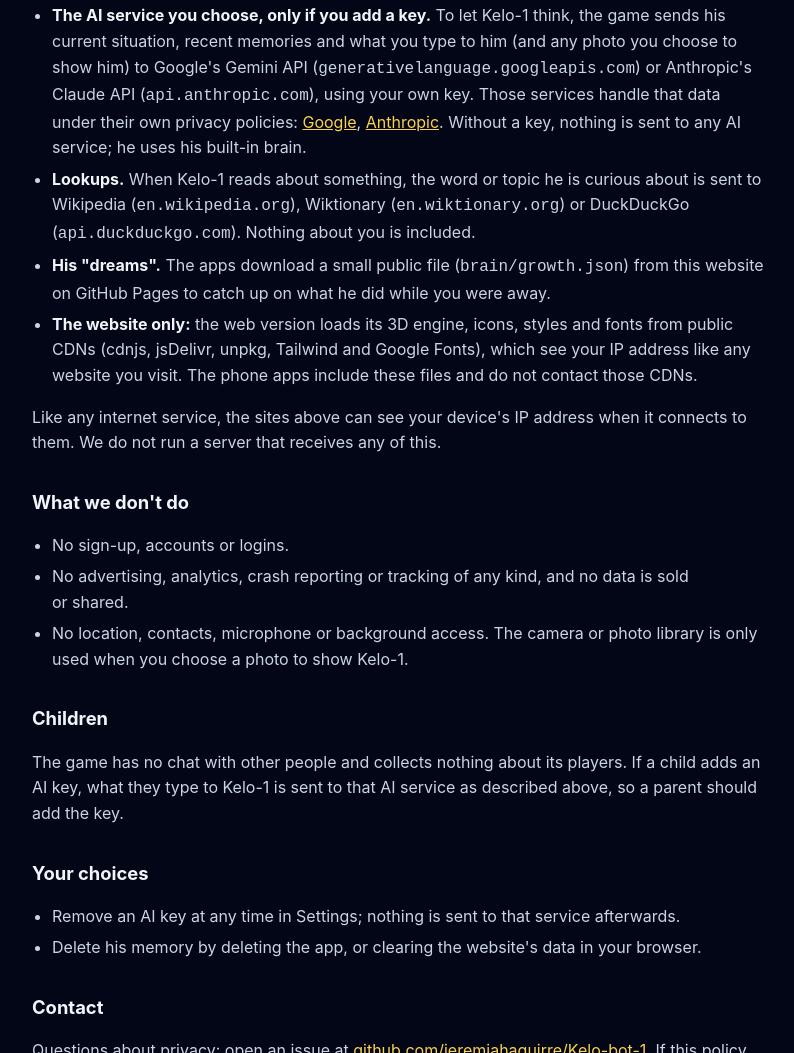
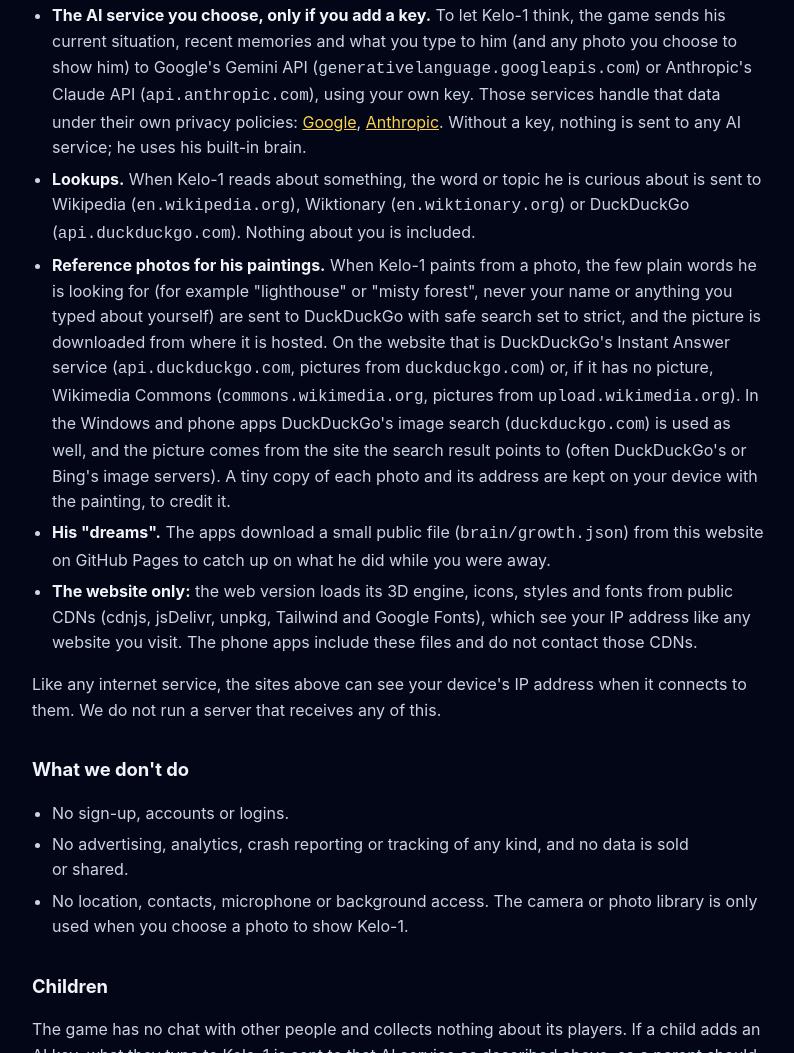
Before and after one commit to jeremiahaguirre/Kelo-bot-1, an Electron app: page privacy.html in a window 1440 px wide. Shown: the part 708-1761 px from the top of the page, without its empty margins (320-1114 px from the left). Drawn offline with Linux system fonts and the light colour scheme.

Commit message:
CSP and privacy page: the exact new hosts (duckduckgo.com, commons.wikimedia.org, upload.wikimedia.org)

```diff
--- a/privacy.html
+++ b/privacy.html
@@ -61,6 +61,15 @@
       <li><strong>Lookups.</strong> When Kelo-1 reads about something, the word or topic he is curious about is sent to
         Wikipedia (<code>en.wikipedia.org</code>), Wiktionary (<code>en.wiktionary.org</code>) or DuckDuckGo
         (<code>api.duckduckgo.com</code>). Nothing about you is included.</li>
+      <li><strong>Reference photos for his paintings.</strong> When Kelo-1 paints from a photo, the few plain words he is
+        looking for (for example "lighthouse" or "misty forest", never your name or anything you typed about yourself)
+        are sent to DuckDuckGo with safe search set to strict, and the picture is downloaded from where it is hosted.
+        On the website that is DuckDuckGo's Instant Answer service (<code>api.duckduckgo.com</code>, pictures from
+        <code>duckduckgo.com</code>) or, if it has no picture, Wikimedia Commons (<code>commons.wikimedia.org</code>,
+        pictures from <code>upload.wikimedia.org</code>). In the Windows and phone apps DuckDuckGo's image search
+        (<code>duckduckgo.com</code>) is used as well, and the picture comes from the site the search result points to
+        (often DuckDuckGo's or Bing's image servers). A tiny copy of each photo and its address are kept on your device
+        with the painting, to credit it.</li>
       <li><strong>His "dreams".</strong> The apps download a small public file (<code>brain/growth.json</code>) from this
         website on GitHub Pages to catch up on what he did while you were away.</li>
       <li><strong>The website only:</strong> the web version loads its 3D engine, icons, styles and fonts from public
--- a/scripts/build-web.mjs
+++ b/scripts/build-web.mjs
@@ -39,7 +39,7 @@ const APP_CSP = [
   "img-src 'self' data: blob:",
   "media-src 'self' data: blob:",
   // blob: lets js/native.js read a file the game made (a brain backup) to save it to Documents
-  "connect-src 'self' blob: https://generativelanguage.googleapis.com https://api.anthropic.com https://en.wikipedia.org https://en.wiktionary.org https://api.duckduckgo.com https://jeremiahaguirre.github.io",
+  "connect-src 'self' blob: https://generativelanguage.googleapis.com https://api.anthropic.com https://en.wikipedia.org https://en.wiktionary.org https://api.duckduckgo.com https://duckduckgo.com https://commons.wikimedia.org https://upload.wikimedia.org https://jeremiahaguirre.github.io",
   "object-src 'none'",
   "base-uri 'self'",
   "form-action 'self'",
```
